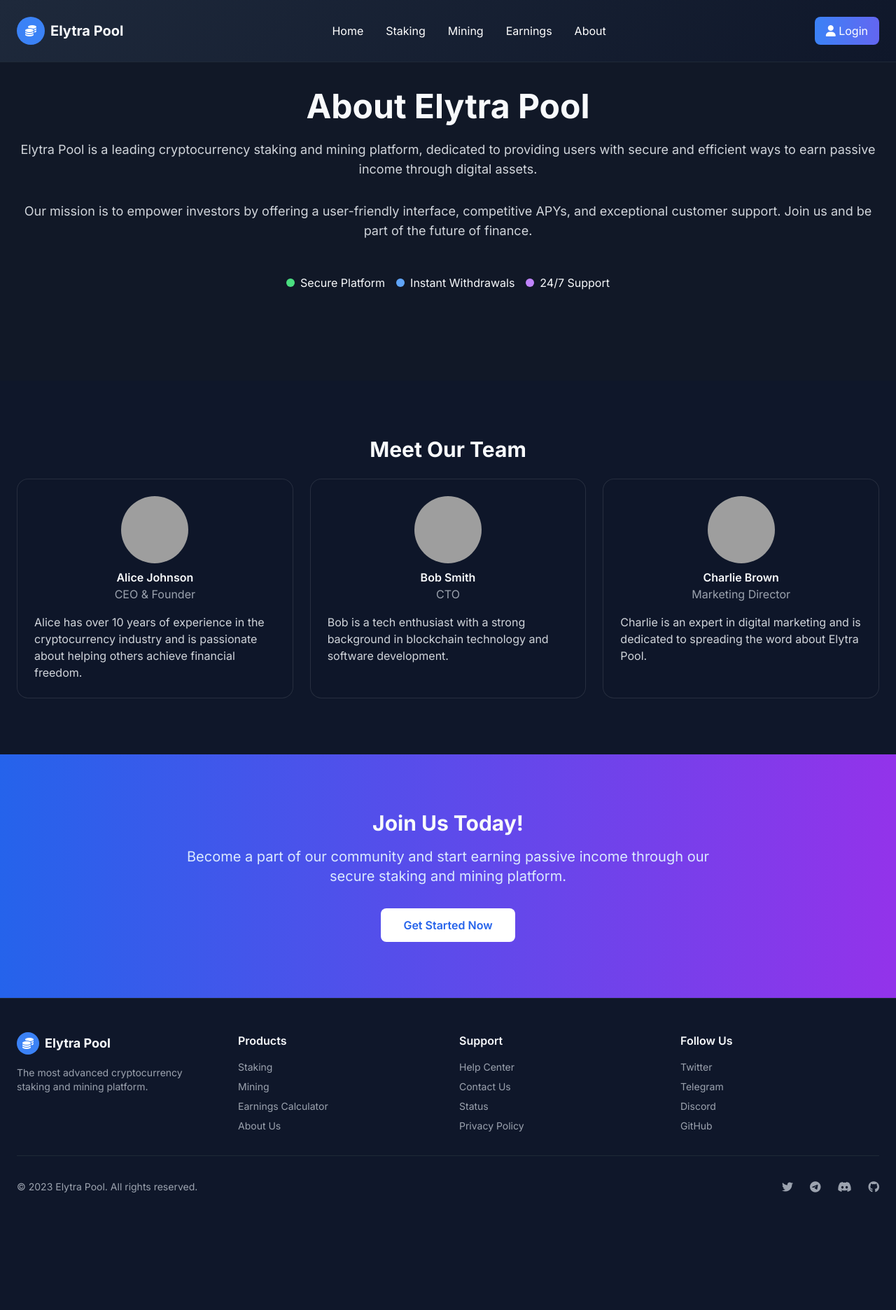
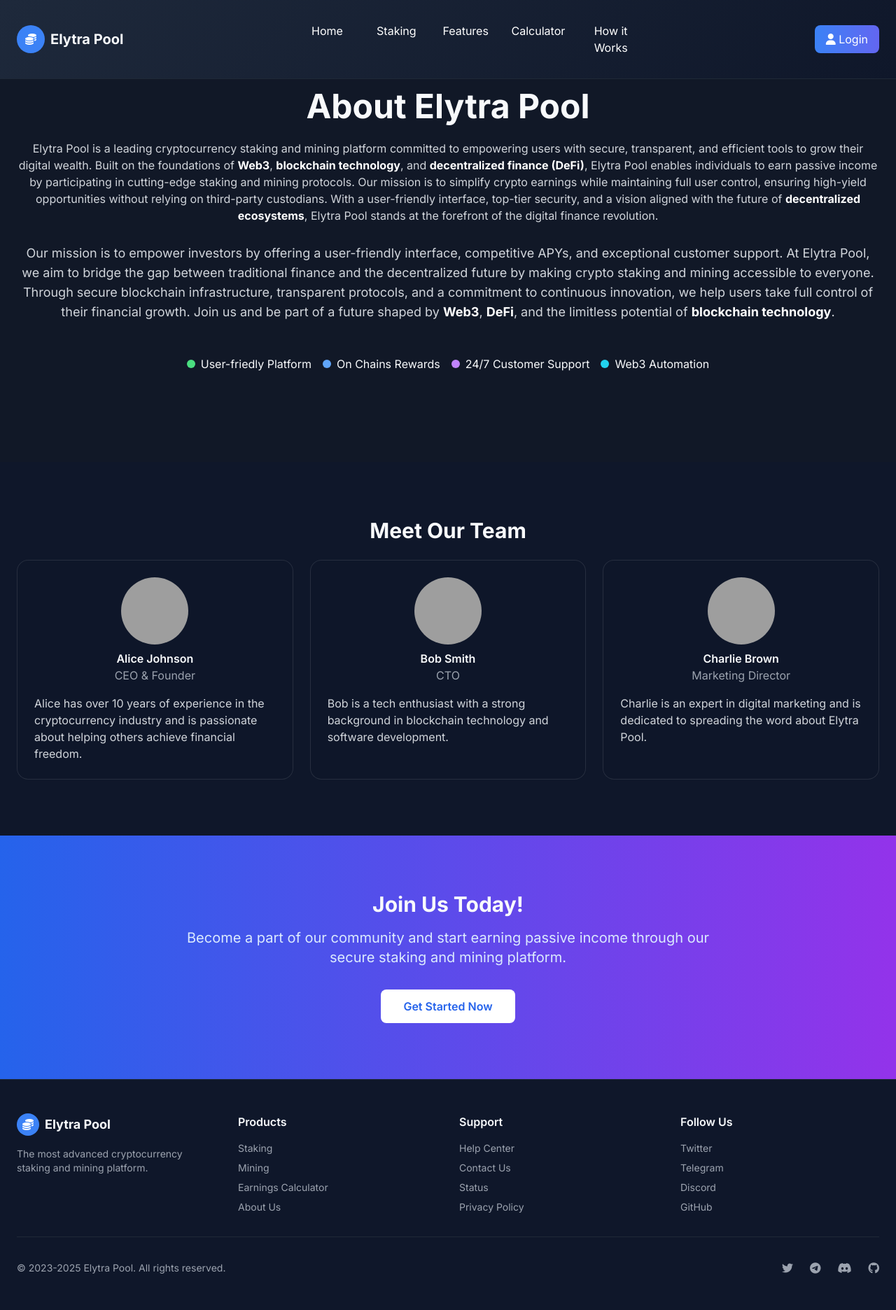
Before and after one commit to SerranoGiff/Elytra-Pool, a PHP site: page /pages/about.html in a window 1280 px wide. Shown: the whole page at 70% size. Before the commit the page ends 1704 px from the top, so only its background shows below. Run offline with PHP 8.4, Linux system fonts and the light colour scheme; some libraries are stand-ins or nearby versions; grey boxes are pictures that could not be loaded.

Commit message:
Update 3.0

```diff
--- a/pages/about.html
+++ b/pages/about.html
@@ -23,9 +23,9 @@
             <div class="nav-links" id="nav-links">
                 <a href="../index.html#home" class="nav-link">Home</a>
                 <a href="../index.html#staking" class="nav-link">Staking</a>
-                <a href="../index.html#mining" class="nav-link">Mining</a>
-                <a href="../index.html#earnings" class="nav-link">Earnings</a>
-                <a href="#about" class="nav-link">About</a>
+                <a href="../index.html#mining" class="nav-link">Features</a>
+                <a href="../index.html#earnings" class="nav-link">Calculator</a>
+                <a href="../index.html#howitworks" class="nav-link">How it Works</a>
             </div>
 
             <div class="flex items-center space-x-4">
@@ -45,26 +45,39 @@
     <section class="py-32 px-6 bg-gray-900">
         <div class="max-w-7xl mx-auto text-center">
             <h1 class="text-4xl md:text-5xl font-bold mb-6 fade-in">About Elytra Pool</h1>
-            <p class="text-lg text-gray-300 mb-8 fade-in" style="animation-delay: 0.1s;">
-                Elytra Pool is a leading cryptocurrency staking and mining platform, dedicated to providing users with
-                secure and efficient ways to earn passive income through digital assets.
-            </p>
-            <p class="text-lg text-gray-300 mb-8 fade-in" style="animation-delay: 0.2s;">
-                Our mission is to empower investors by offering a user-friendly interface, competitive APYs, and
-                exceptional customer support. Join us and be part of the future of finance.
-            </p>
+            <p class="text-sm sm:text-base text-gray-300 leading-relaxed">
+  Elytra Pool is a leading cryptocurrency staking and mining platform committed to empowering users with
+  secure, transparent, and efficient tools to grow their digital wealth. Built on the foundations of
+  <span class="font-bold text-white">Web3</span>,
+  <span class="font-bold text-white">blockchain technology</span>, and
+  <span class="font-bold text-white">decentralized finance (DeFi)</span>, Elytra Pool enables individuals to
+  earn passive income by participating in cutting-edge staking and mining protocols. Our mission is to
+  simplify crypto earnings while maintaining full user control, ensuring high-yield opportunities without
+  relying on third-party custodians. With a user-friendly interface, top-tier security, and a vision aligned
+  with the future of <span class="font-bold text-white">decentralized ecosystems</span>, Elytra Pool stands
+  at the forefront of the digital finance revolution.
+</p>
+
+           <p class="text-lg text-gray-300 mb-8 fade-in" style="animation-delay: 0.2s;">
+  <br>Our mission is to empower investors by offering a user-friendly interface, competitive APYs, and exceptional customer support. At Elytra Pool, we aim to bridge the gap between traditional finance and the decentralized future by making crypto staking and mining accessible to everyone. Through secure blockchain infrastructure, transparent protocols, and a commitment to continuous innovation, we help users take full control of their financial growth. Join us and be part of a future shaped by <span class="font-bold text-white">Web3</span>, <span class="font-bold text-white">DeFi</span>, and the limitless potential of <span class="font-bold text-white">blockchain technology</span>.
+</p>
+
             <div class="mt-12 flex flex-wrap gap-4 justify-center">
                 <div class="flex items-center fade-in" style="animation-delay: 0.3s;">
                     <div class="w-3 h-3 bg-green-400 rounded-full mr-2"></div>
-                    <span>Secure Platform</span>
+                    <span>User-friedly Platform</span>
                 </div>
                 <div class="flex items-center fade-in" style="animation-delay: 0.4s;">
                     <div class="w-3 h-3 bg-blue-400 rounded-full mr-2"></div>
-                    <span>Instant Withdrawals</span>
+                    <span>On Chains Rewards</span>
                 </div>
                 <div class="flex items-center fade-in" style="animation-delay: 0.5s;">
                     <div class="w-3 h-3 bg-purple-400 rounded-full mr-2"></div>
-                    <span>24/7 Support</span>
+                    <span>24/7 Customer Support</span>
+                </div>
+                <div class="flex items-center fade-in" style="animation-delay: 0.5s;">
+                    <div class="w-3 h-3 bg-cyan-400  rounded-full mr-2"></div>
+                    <span>Web3 Automation</span>
                 </div>
             </div>
         </div>
@@ -165,7 +178,7 @@
             </div>
 
             <div class="pt-8 border-t border-gray-800 flex flex-col md:flex-row justify-between items-center">
-                <div class="text-sm text-gray-400 mb-4 md:mb-0">© 2023 Elytra Pool. All rights reserved.</div>
+                <div class="text-sm text-gray-400 mb-4 md:mb-0">© 2023-2025 Elytra Pool. All rights reserved.</div>
                 <div class="flex space-x-6">
                     <a href="#" class="text-gray-400 hover:text-white"><i class="fab fa-twitter"></i></a>
                     <a href="#" class="text-gray-400 hover:text-white"><i class="fab fa-telegram"></i></a>
```
Also changed, not shown: index.html (+9 -4 lines), assets/css/style.css (line endings or trailing spaces).
